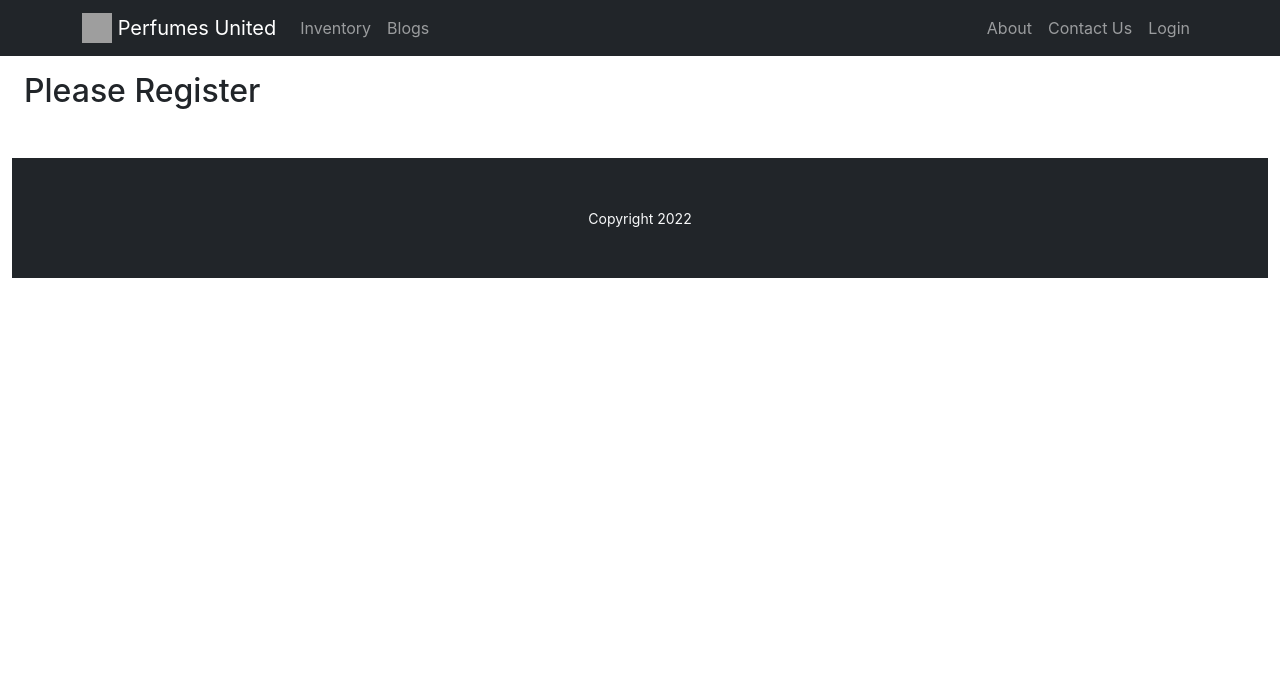
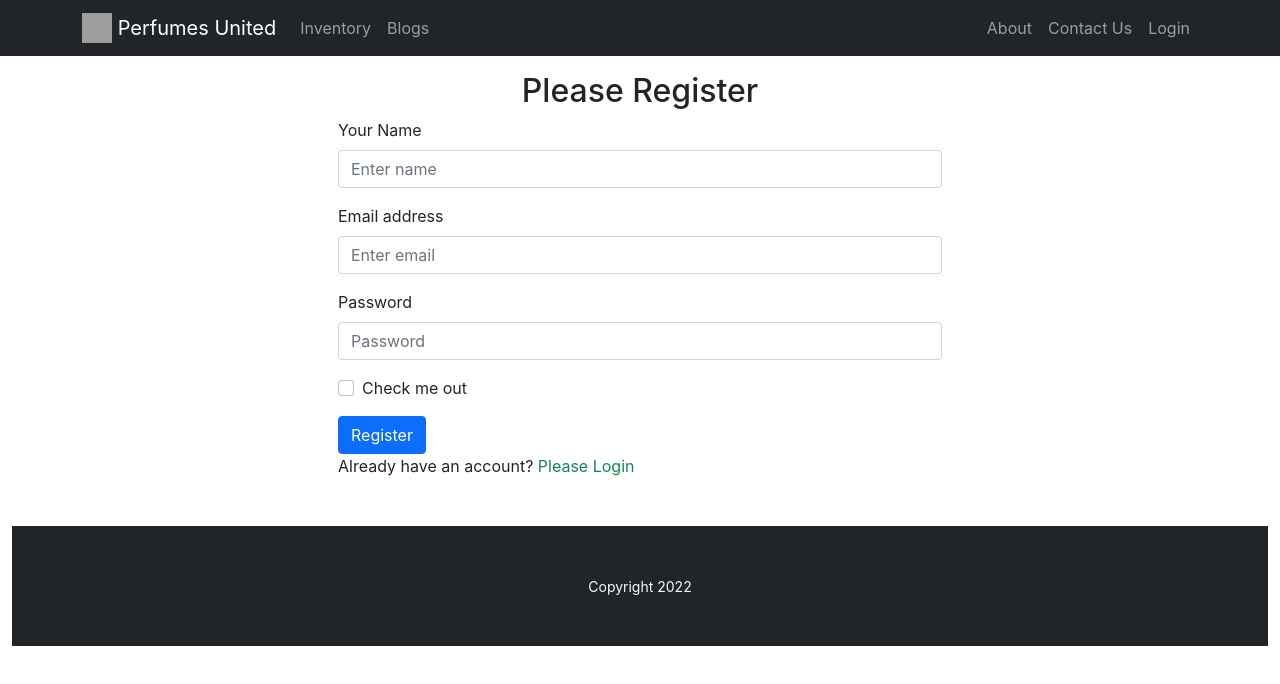
Before and after one commit to pushpitanandy/warehouse-management-website-client-side, a React (Create React App) app: page /register in a window 1280 px wide. Shown: the top 684 px of the page. Built offline with nearby package versions, Linux system fonts and the light colour scheme; grey boxes are pictures that could not be loaded.

Commit message:
register form created

```diff
--- a/src/Pages/Login/Login/Login.js
+++ b/src/Pages/Login/Login/Login.js
@@ -1,6 +1,6 @@
 import React, { useRef } from 'react';
 import { Button, Form } from 'react-bootstrap';
-import { useNavigate } from 'react-router-dom';
+import { Link, useNavigate } from 'react-router-dom';
 
 const Login = () => {
 
@@ -37,7 +37,7 @@
                 <Button variant="primary" type="submit">
                     Login
                 </Button>
-                <p>New to this Community? <span className='text-success' onClick={navigateRegister}>Please Register</span></p>
+                <p>New to this Community? <Link to='/register' className='text-success pe-auto text-decoration-none' onClick={navigateRegister}>Please Register</Link></p>
             </Form>
         </div>
     );
--- a/src/Pages/Login/Register/Register.js
+++ b/src/Pages/Login/Register/Register.js
@@ -1,9 +1,50 @@
-import React from 'react';
+import React, { useRef } from 'react';
+import { Button, Form } from 'react-bootstrap';
+import { Link, useNavigate } from 'react-router-dom';
 
 const Register = () => {
+
+    const nameRef = useRef('');
+    const emailRef = useRef('');
+    const passwordRef = useRef('');
+    const navigate = useNavigate();
+
+    const handleRegister = event => {
+        event.preventDefault();
+        const name = nameRef.current.value;
+        const email = emailRef.current.value;
+        const password = passwordRef.current.value;
+    }
+
+    const navigateLogin = event => {
+        navigate('/login');
+    }
+
     return (
-        <div className='container-fluid mt-5'>
-            <h2 className='pt-4'>Please Register</h2>
+        <div className='container-fluid mt-5 w-50 mx-auto'>
+            <h2 className='pt-4 text-center'>Please Register</h2>
+            <Form onSubmit={handleRegister}>
+                <Form.Group className="mb-3" controlId="formBasicEmail">
+                    <Form.Label>Your Name</Form.Label>
+                    <Form.Control ref={nameRef} type="email" placeholder="Enter name" required />
+                </Form.Group>
+                <Form.Group className="mb-3" controlId="formBasicEmail">
+                    <Form.Label>Email address</Form.Label>
+                    <Form.Control ref={emailRef} type="email" placeholder="Enter email" required />
+                </Form.Group>
+
+                <Form.Group className="mb-3" controlId="formBasicPassword">
+                    <Form.Label>Password</Form.Label>
+                    <Form.Control ref={passwordRef} type="password" placeholder="Password" required />
+                </Form.Group>
+                <Form.Group className="mb-3" controlId="formBasicCheckbox">
+                    <Form.Check type="checkbox" label="Check me out" />
+                </Form.Group>
+                <Button variant="primary" type="submit">
+                    Register
+                </Button>
+                <p>Already have an account? <Link to='/login' className='text-success pe-auto text-decoration-none' onClick={navigateLogin}>Please Login</Link></p>
+            </Form>
         </div>
     );
 };
```
